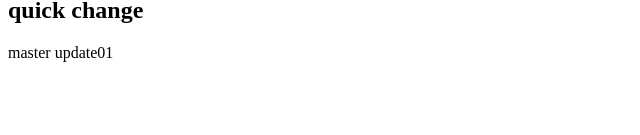
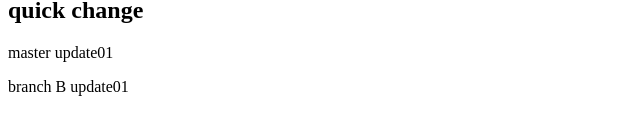
Before and after one commit to shinichiparis/git.project.01, a plain HTML site: page index.html in a window 1280 px wide. Shown: the part 155-290 px from the top of the page, without its empty margins (0-640 px from the left). Drawn offline with Linux system fonts and the light colour scheme.

Commit message:
branchB update01

```diff
--- a/index.html
+++ b/index.html
@@ -10,5 +10,6 @@
     <p>add message at 14:18</p>
     <h2>quick change </h2>
     <p>master update01</p>
+    <p>branch B update01</p>
 </body>
 </html>
```
